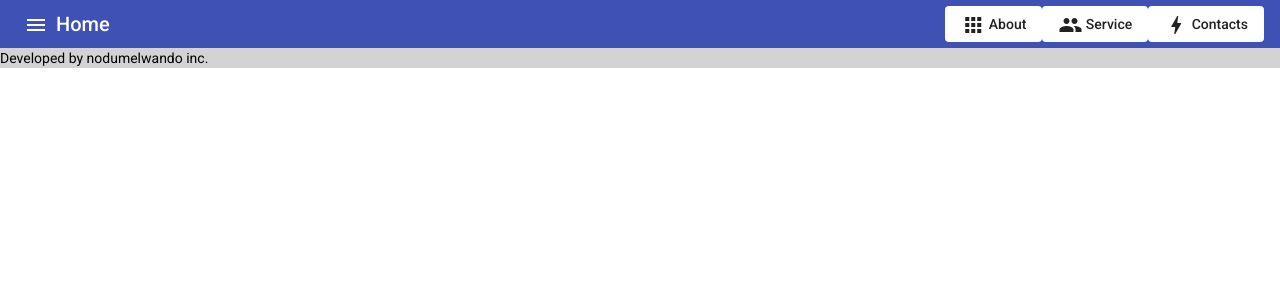
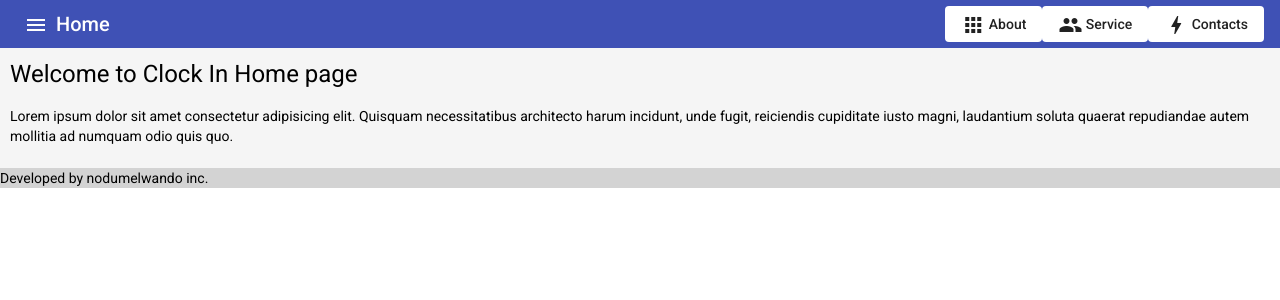
Before and after one commit to PagezLwando/Clockin, an Angular app: page /home in a window 1280 px wide. Before the commit this address led to /. Shown: the top 300 px of the page. Built offline with nearby package versions, Linux system fonts and the light colour scheme.

Commit message:
Added home component and routing

```diff
--- a/src/app/app-routing.module.ts
+++ b/src/app/app-routing.module.ts
@@ -1,7 +1,12 @@
 import { NgModule } from '@angular/core';
 import { RouterModule, Routes } from '@angular/router';
+import { HomeComponent } from './shared/components/home/home.component';
 
-const routes: Routes = [];
+const routes: Routes = [
+  { path: '', redirectTo: 'home', pathMatch: 'full' },
+  { path: 'home', component: HomeComponent },
+  { path: '**', redirectTo: 'home', pathMatch: 'full' }
+];
 
 @NgModule({
   imports: [RouterModule.forRoot(routes)],
--- a/src/app/app.module.ts
+++ b/src/app/app.module.ts
@@ -9,6 +9,7 @@ import { MiddleComponent } from './shared/layout/middle/middle.component';
 import { BottomComponent } from './shared/layout/bottom/bottom.component';
 import { LoginComponent } from './modules/components/login/login.component';
 import { RegisterComponent } from './modules/components/register/register.component';
+import { HomeComponent } from './shared/components/home/home.component';
 
 @NgModule({
   declarations: [
@@ -17,7 +18,8 @@ import { RegisterComponent } from './modules/components/register/register.compon
     MiddleComponent,
     BottomComponent,
     LoginComponent,
-    RegisterComponent
+    RegisterComponent,
+    HomeComponent
   ],
   imports: [
     BrowserModule,
--- /dev/null
+++ b/src/app/shared/components/home/home.component.html
@@ -0,0 +1,9 @@
+<div>
+  <div class="innerPage" style="overflow-y: scroll; padding: 10px">
+    <h1>Welcome to Clock In Home page</h1>
+    <p>Lorem ipsum dolor sit amet consectetur adipisicing elit.
+        Quisquam necessitatibus architecto harum incidunt, unde
+        fugit, reiciendis cupiditate iusto magni, laudantium soluta
+        quaerat repudiandae autem mollitia ad numquam odio quis quo.</p>
+  </div>
+</div>
--- /dev/null
+++ b/src/app/shared/components/home/home.component.ts
@@ -0,0 +1,15 @@
+import { Component, OnInit } from '@angular/core';
+
+@Component({
+  selector: 'app-home',
+  templateUrl: './home.component.html',
+  styleUrls: ['./home.component.scss']
+})
+export class HomeComponent implements OnInit {
+
+  constructor() { }
+
+  ngOnInit(): void {
+  }
+
+}
```
Also changed, not shown: src/app/shared/components/home/home.component.scss (added), 1 other file (tests, documents, lock files or other folders).
